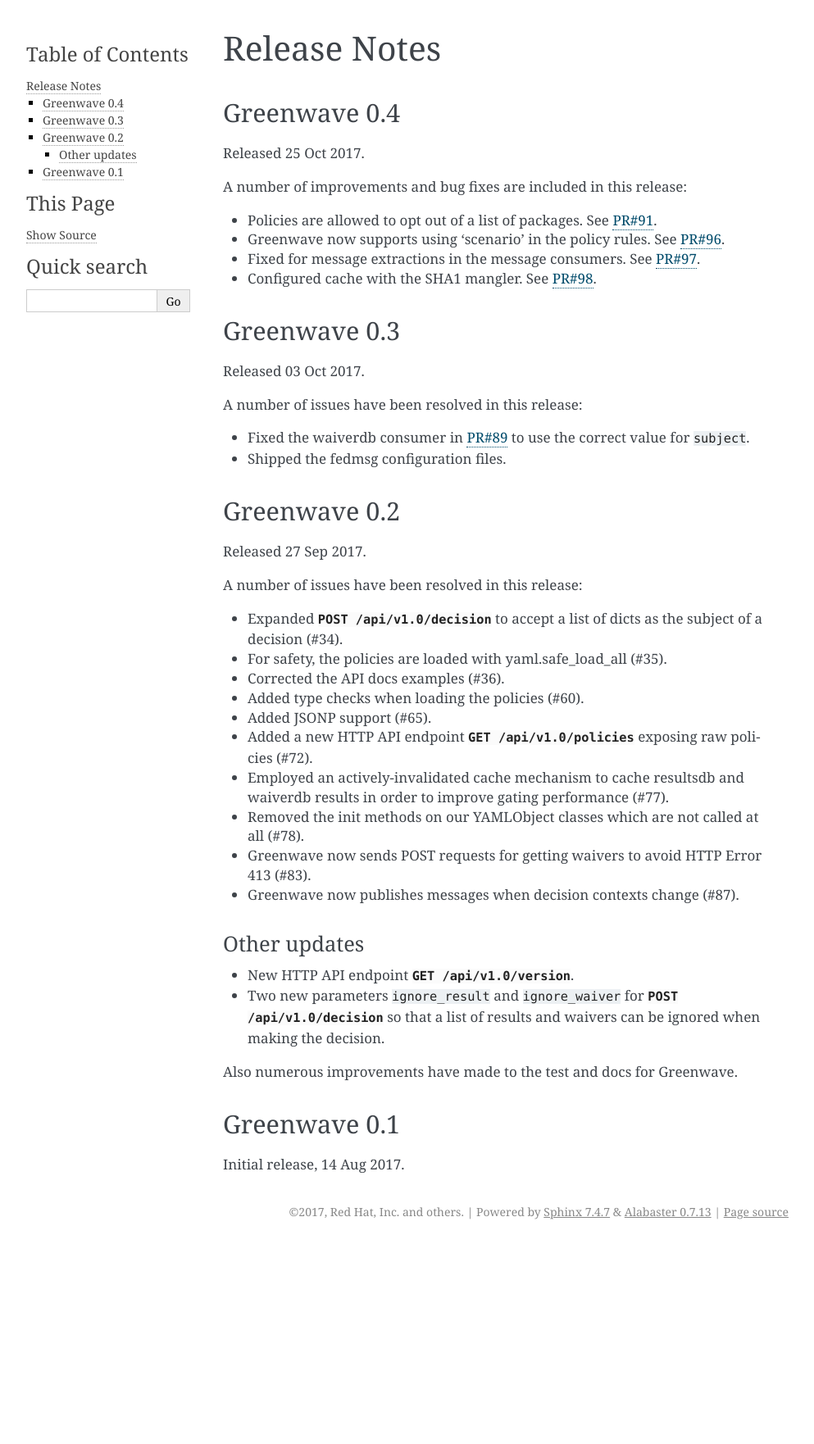
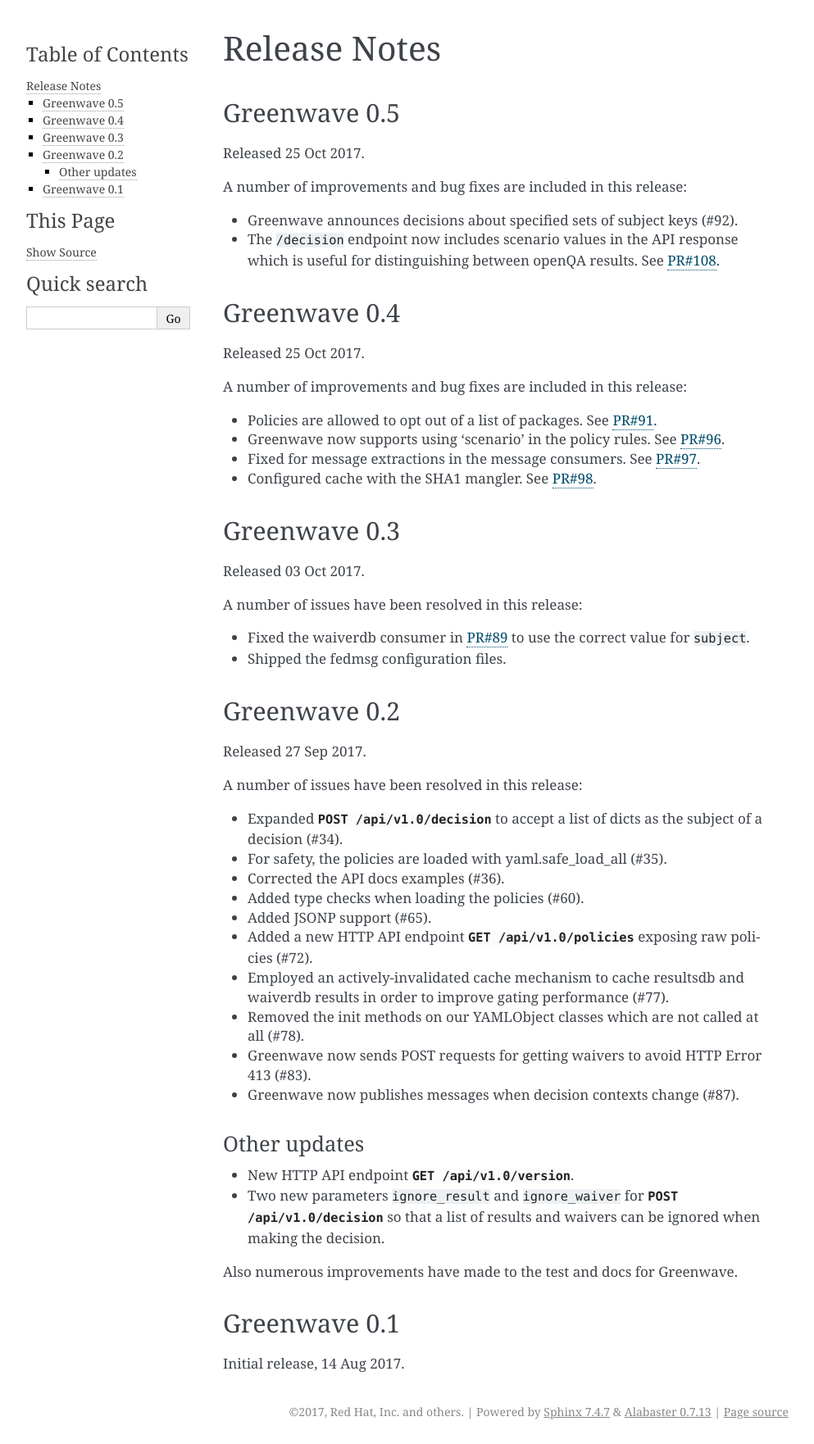
Before and after one commit to release-engineering/greenwave, a Sphinx documentation site: the page built from docs/release-notes.rst, in a window 1280 px wide. Shown: the whole page at 82% size, without its empty margins (148-1141 px from the left). Built offline with Sphinx 7.4.7, drawn with Linux system fonts in a browser that asks for light colours; pages that are not in the unit, such as notebooks, are missing from menus; before the commit the page ends 1518 px from its top, so only the background shows below that.

Commit message:
release note 0.5

```diff
--- a/docs/release-notes.rst
+++ b/docs/release-notes.rst
@@ -1,6 +1,20 @@
 =============
 Release Notes
 =============
+
+Greenwave 0.5
+=============
+
+Released 25 Oct 2017.
+
+A number of improvements and bug fixes are included in this release:
+
+* Greenwave announces decisions about specified sets of subject keys (#92).
+
+* The ``/decision`` endpoint now includes scenario values in the API response which
+  is useful for distinguishing between openQA results. See `PR#108`_.
+
+.. _PR#108: https://pagure.io/greenwave/pull-request/108
 
 Greenwave 0.4
 =============
```
